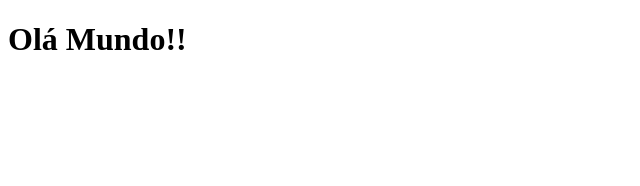
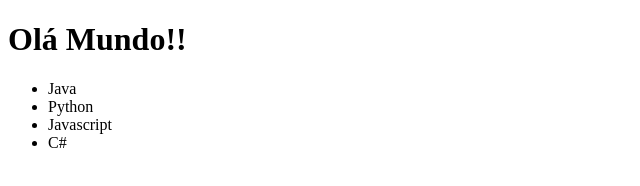
Before and after one commit to alecarlosjesus/exercicio1-f, a plain HTML site: page index.html in a window 1280 px wide. Shown: the whole page, without its empty margins (0-640 px from the left). Drawn offline with Linux system fonts and the light colour scheme.

Commit message:
Cabeçalho básico criado.

```diff
--- a/index.html
+++ b/index.html
@@ -15,7 +15,31 @@
 <!-- A tag <body> é onde todo o conteúdo será criado. -->
 
 <body>
-	<h1>Olá Mundo!!</h1>
+
+	<!-- A tag div é como se fosse um container.
+		Ela pode conter ou comportar todas as outras tags.
+		<div>...</div>
+	-->
+
+	<div>
+		<header>
+			<h1>Olá Mundo!!</h1>
+			<nav>
+				<!-- A tag ul quer dizer Unordered list ou lista sem ordenação.
+					Ela deve conter as tags li que quer dizer list item ou item da lista e só podem ser criados dentro das listas ou ul.
+				-->
+				<ul>
+					<li>Java</li>
+					<li>Python</li>
+					<li>Javascript</li>
+					<li>C#</li>
+				</ul>
+			</nav>
+		</header>
+
+
+	</div>
+
 </body>
 
 </html>
```
